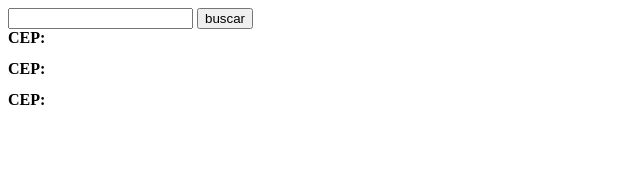
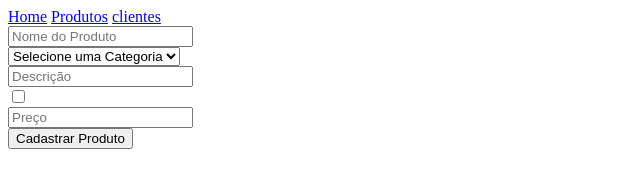
Before and after one commit to VitorGoulartt/html-da-api, a plain HTML site: page indexd.html in a window 1280 px wide. Shown: the whole page, without its empty margins (0-640 px from the left). Drawn offline with Linux system fonts and the light colour scheme.

Commit message:
html da api

```diff
--- a/indexd.html
+++ b/indexd.html
@@ -6,13 +6,36 @@
     <title>Document</title>
 </head>
 <body>
-    <input id="cep" type="text">
-    <button onclick="buscarEndereco()">buscar</button>
 
-    <div><strong>CEP:<pre id="dados_logradouro"></pre></strong></div>
-    <div><strong>CEP:<pre id="dados_logradouro"></pre></strong></div>
-    <div><strong>CEP:<pre id="dados_logradouro"></pre></strong></div>
-    <pre id="dados"></pre>
+ <header>
+    <a href="./indexd.html">Home</a>
+    <a href="./produtos.html">Produtos</a>
+    <a href="./clientes.html">clientes</a>
+
+ </header>
+
+
+    <form id="pd_form" action="">
+        <input id="pd_nome" type="text" name="nome" placeholder="Nome do Produto" ><br>
+        <select id="pd_categoria" name="categoria" >
+             <option value="">Selecione uma Categoria</option>
+            <option value="1">Lanches</option>
+            <option value="2">Bebidas</option>
+            <option value="3">Acompanhamentos</option>
+            <option value="4">Sobremesas</option>
+
+        </select><br>
+        <input id="pd_descricao" type="text" name="descricao" placeholder="Descrição" ><br>
+        <input id="pd_disponivel" type="checkbox" name="disponivel" placeholder="Disponível (Sim/Não)" ><br>
+        <input id="pd_preco" type="number" step="0.01" name="preco" placeholder="Preço" ><br>
+
+
+        <button type="submit">Cadastrar Produto</button>
+    </form>
+    <pre id="pd_resultado"></pre>
+
+
+
     <script src="scriptDOis.js"></script>
 </body>
 </html>
--- a/scriptDOis.js
+++ b/scriptDOis.js
@@ -1,19 +1,38 @@
-async function buscarEndereco(){
-    const cep = document.getElementById('cep').value;
+async function buscarendereco() {
 
-    if(!cep){
-        alert('Digitar um CEP válido');
-    }
+    const Link_API = 'https://humble-space-enigma-xgvgpg9grw7f9954-8080.app.github.dev/';
 
-    try{
-        const resposta = await fetch(`https://viacep.com.br/ws/${cep}/json/`);
-        const dados = await resposta.json(); //converter a resposta em JSON
+    const pd_form = document.getElementById('pd_form');
+    const pd_resultado = document.getElementById('pd_resultado');
 
-        document.getElementById('dados_logradouro').textContent = dados.logradouro;
-        document.getElementById('dados_logradouro').textContent = dados.logradouro;
-    }
-    catch(err){
-        console.log('Erro', err);
-        document.getElementById('dados').textContent = 'Erro ao buscar o CEP \nTente novamente mais tarde.';
-    }
+    pd_form.addEventListener("submit", async (e) => {
+        e.preventDefault();
+
+        const dados = {
+            nome: pd_form.nome.value,
+            categoria: pd_form.categoria.value,
+            descricao: pd_form.descricao.value,
+            disponivel: pd_form.disponivel.checked,
+            preco: parseFloat(pd_form.preco.value) ,
+        };
+
+        try {
+            const resposta = await fetch(`${Link_API}api/lanchonete`, {
+                method: "POST",
+                headers: { "Content-Type": "application/json" },
+                body: JSON.stringify(dados)
+            });
+
+
+            const resultado = await resposta.json();
+
+            pd_resultado.textContent= JSON.stringify(resultado,null,2)
+            //pd_resultado.textContent= "Cadastradp com sucesso";
+
+        } catch (err) {
+            console.log('Erro:', err);
+            pd_resultado.textContent = "Erro ao enviar dados para API"
+        }
+    });
 }
+buscarendereco();
```
Also changed, not shown: clientes.html (added, +16 -0 lines), produtos.html (added, +16 -0 lines).
